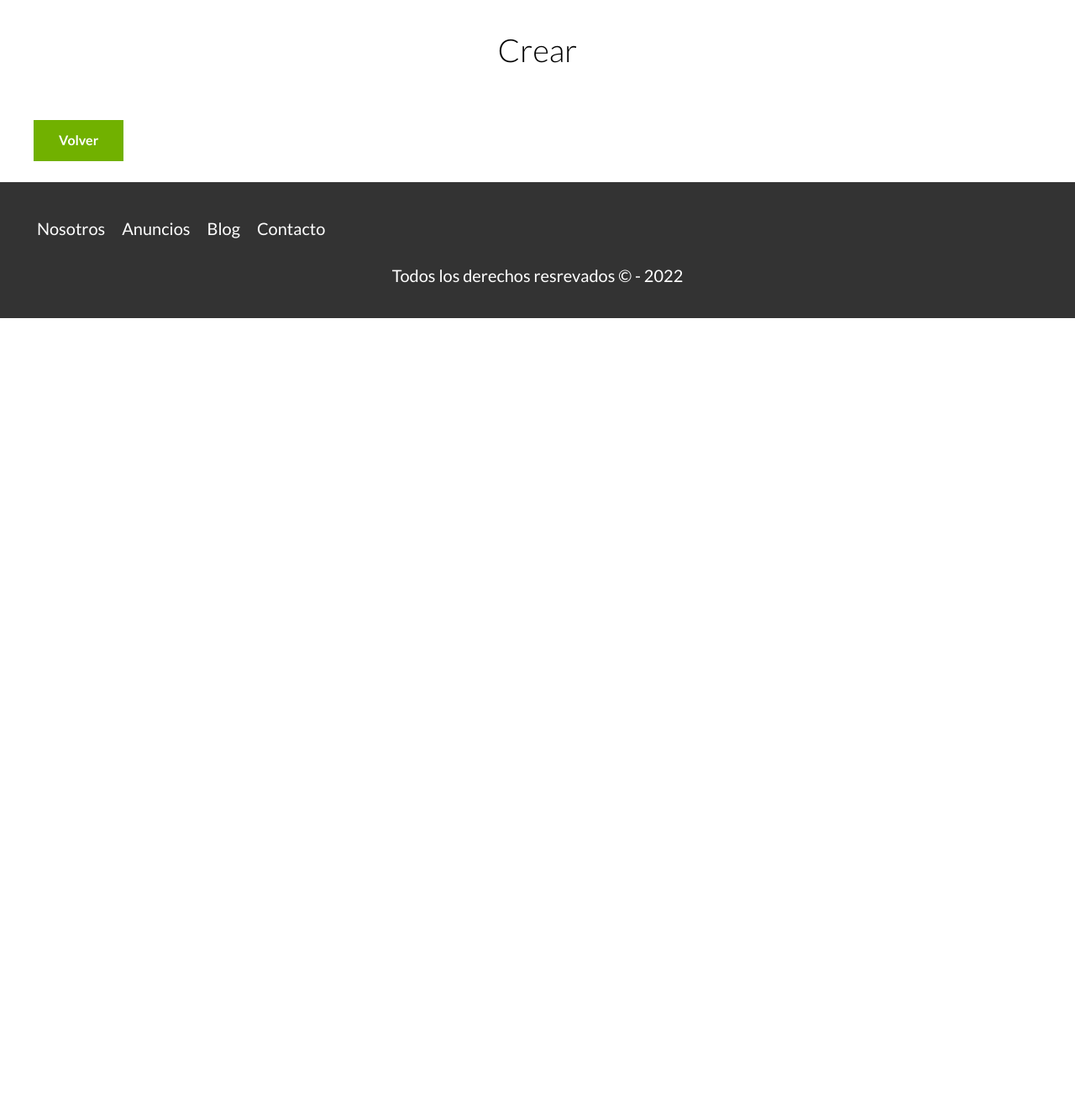
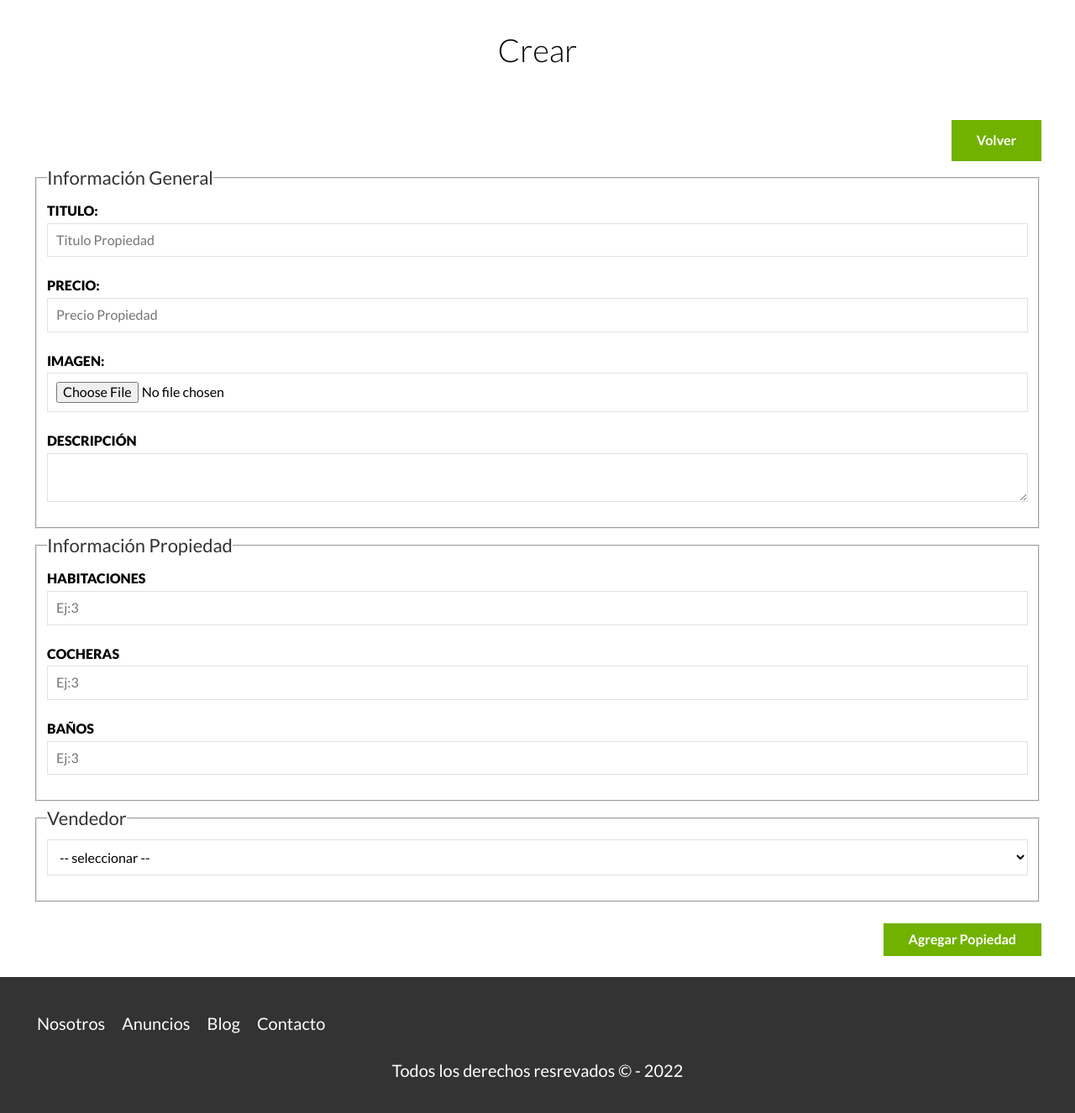
Before and after one commit to scherpablo/facilitadora-bienes-inmobiliarios, a PHP site: page /admin/propiedades/crear.php in a window 1280 px wide. Shown: the part 168-1494 px from the top of the page at 84% size. Before the commit the page ends 547 px from the top, so only its background shows below. Run offline with PHP 8.4, Linux system fonts and the light colour scheme.

Commit message:
crear.php

```diff
--- a/admin/index.php
+++ b/admin/index.php
@@ -7,7 +7,9 @@
     <main class='contenedor seccion'>
         <h1>Administrador de Bienes Inmobilarios</h1>
 
-        <a href='/admin/propiedades/crear.php' class='boton boton-verde'>Nueva Propiedad</a>
+        <div class="alinear-derecha">
+            <a href='/admin/propiedades/crear.php' class='boton boton-verde'>Nueva Propiedad</a>
+        </div>
     </main>
 
 <?php
--- a/admin/propiedades/crear.php
+++ b/admin/propiedades/crear.php
@@ -1,4 +1,33 @@
 <?php
+    require '../../includes/config/dataBase.php';
+
+    $db = conectarDB();
+
+if($_SERVER['REQUEST_METHOD'] === 'POST') {
+    // echo '<pre>';
+    //     var_dump($_POST);
+    // echo '</pre>';
+
+    $titulo = $_POST['titulo'];
+    $precio = $_POST['precio'];
+    $descripcion = $_POST['descripcion'];
+    $habitaciones = $_POST['habitaciones'];
+    $cocheras = $_POST['cocheras'];
+    $banios = $_POST['banios'];
+    $id_vendedores = $_POST['vendedor'];
+
+    $query = "INSERT INTO propiedades (titulo, precio, descripcion, habitaciones, cocheras, banios, id_vendedores) VALUES ('$titulo',
+    '$precio', '$descripcion', '$habitaciones', '$cocheras', '$banios', '$id_vendedores')";
+
+    // echo $query;
+
+    $resultado = mysqli_query($db, $query);
+
+    if($resultado) {
+        echo 'insertado correctamente';
+    }
+}
+
     require '../../includes/funciones.php';
 
     incluirTemplates('header');
@@ -7,7 +36,55 @@
     <main class="contenedor seccion">
         <h1>Crear</h1>
 
-        <a href='/admin' class='boton boton-verde'>Volver</a>
+        <div class="alinear-derecha">
+            <a href='/admin' class='boton boton-verde'>Volver</a>
+        </div>
+
+        <form class='formulario' method='POST' action='/admin/propiedades/crear.php'>
+            <fieldset>
+                <legend>Información General</legend>
+
+                <label for='titulo'>Titulo:</label>
+                <input type='text' name='titulo' id='titulo' placeholder='Titulo Propiedad'>
+
+                <label for='precio'>Precio:</label>
+                <input type='number' name='precio' id='precio' placeholder='Precio Propiedad'>
+
+                <label for='iamgen'>Imagen:</label>
+                <input type='file' name='imagen' id='imagen' accept='image/jpg, image/png'>
+
+                <label for='descripcion'>Descripción</label>
+                <textarea id='descripcion' name='descripcion'></textarea>
+            </fieldset>
+
+            <fieldset>
+                <legend>Información Propiedad</legend>
+
+                <label for='habitaciones'>Habitaciones</label>
+                <input type='number' name='habitaciones' placeholder='Ej:3' min='1' max='9'>
+
+                <label for='cocheras'>Cocheras</label>
+                <input type='number' name='cocheras' placeholder='Ej:3' min='1' max='9'>
+
+                <label for='banios'>Baños</label>
+                <input type='number' name='banios' placeholder='Ej:3' min='1' max='9'>
+            </fieldset>
+
+            <fieldset>
+                <legend>Vendedor</legend>
+
+                <select name='vendedor'>
+                    <option value="" disabled selected>-- seleccionar --</option>
+                    <option value="1">Pablo</option>
+                    <option value="2">Liam</option>
+                </select>
+            </fieldset>
+
+            <div class="alinear-derecha">
+                <input type="submit" value="Agregar Popiedad" class="boton-verde">
+            </div>
+
+        </form>
     </main>
 
 <?php
--- a/anuncio.php
+++ b/anuncio.php
@@ -18,11 +18,11 @@
 
             <ul class="iconos-caracteristicas">
                 <li>
-                    <img class="icono" loading="lazy" src="build/img/icono_wc.svg" alt="icono wc">
+                    <img class="icono" loading="lazy" src="build/img/icono_wc.svg" alt="icono baños">
                     <p>2</p>
                 </li>
                 <li>
-                    <img class="icono" loading="lazy" src="build/img/icono_estacionamiento.svg" alt="icono estacionamiento">
+                    <img class="icono" loading="lazy" src="build/img/icono_estacionamiento.svg" alt="icono cocheras">
                     <p>2</p>
                 </li>
                 <li>
--- a/includes/config/database.php
+++ b/includes/config/database.php
@@ -0,0 +1,12 @@
+<?php
+
+function conectarDB() : mysqli {
+    $db = mysqli_connect('localhost', 'root', '', 'bienes_inmobiliarios');
+
+    if(!$db) {
+        echo 'No se pudo conectar';
+        exit;
+    }
+
+    return $db;
+}
```
Also changed, not shown: anuncios.php (+12 -12 lines), index.php (+7 -7 lines).
